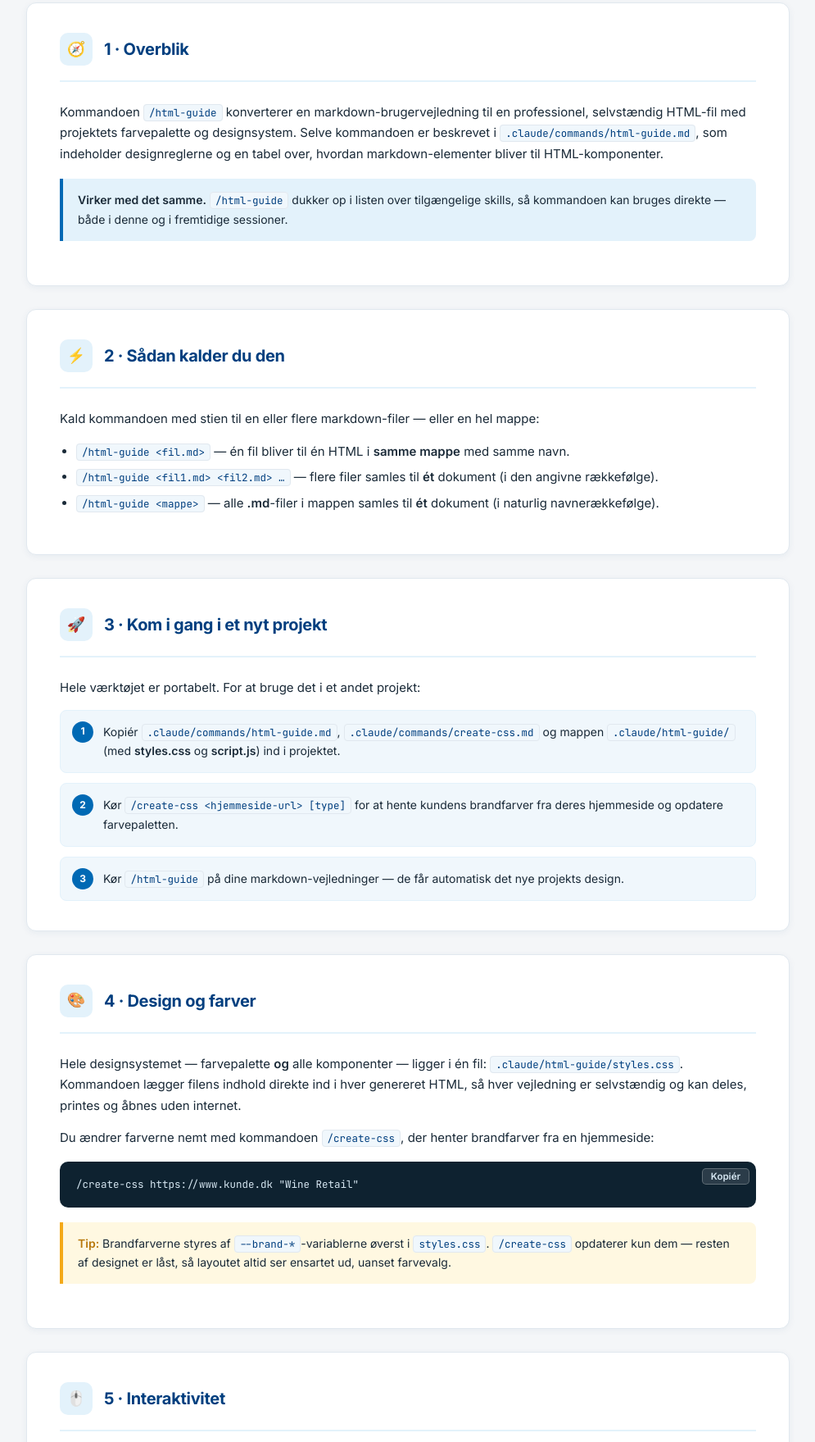
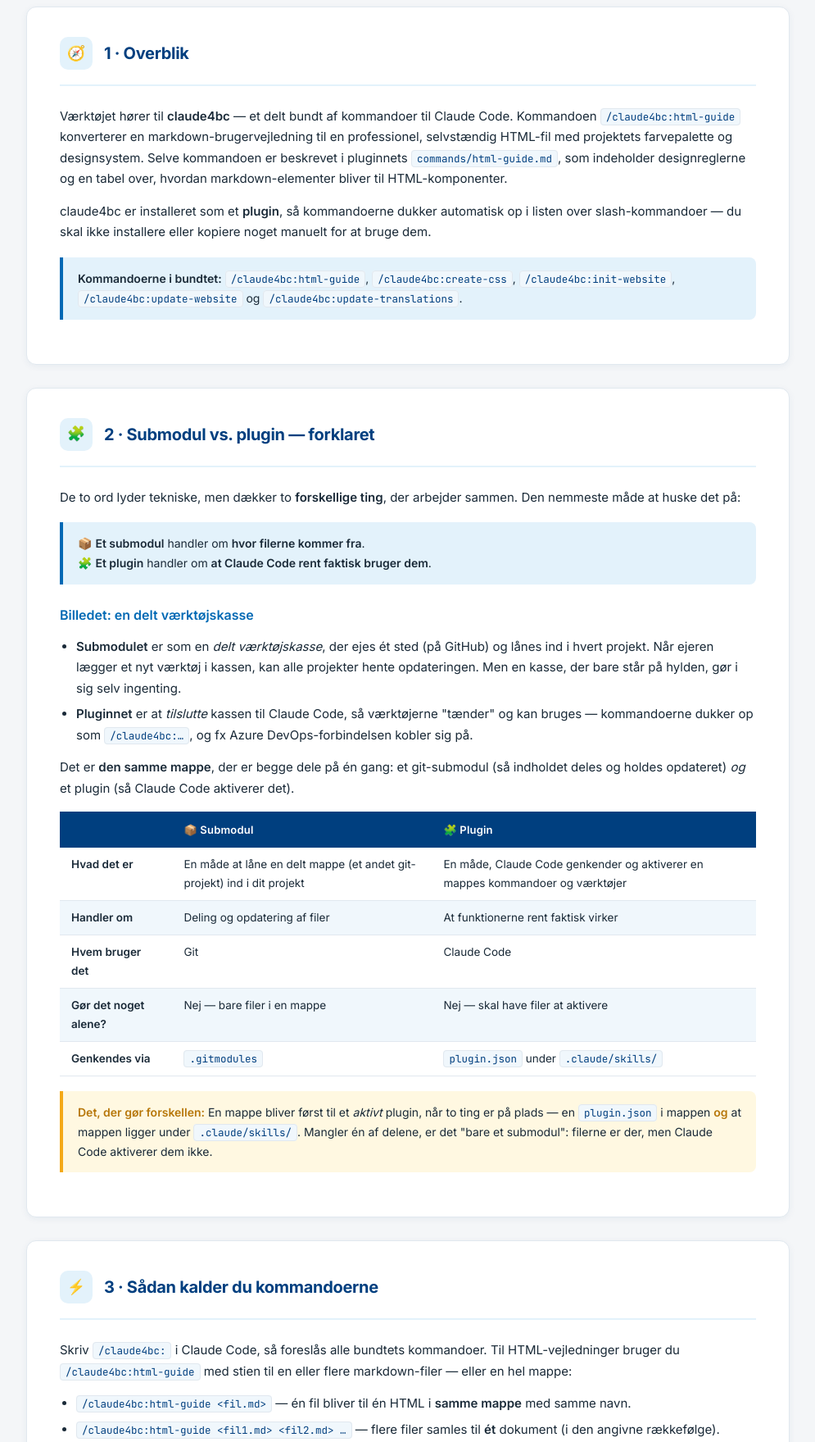
Before and after one commit to pkretzmann/Claude4BC, a plain HTML site: page html-guide/Sådan anvendes Html guide.html in a window 1280 px wide. Shown: the part 520-2279 px from the top of the page at 82% size, without its empty margins (142-1137 px from the left). Drawn offline with Linux system fonts and the light colour scheme.

Commit message:
Update HTML guide to reflect new command structure and terminology; replace references to /html-guide with /claude4bc:html-guide, and enhance section titles and descriptions for clarity on plugin functionality and usage.

```diff
--- a/html-guide/Sådan anvendes Html guide.html
+++ b/html-guide/Sådan anvendes Html guide.html
@@ -9,13 +9,13 @@
   <style>
 /* ============================================================
    html-guide — canonical stylesheet
-   The /html-guide command reads this file and inlines it verbatim
+   The /claude4bc:html-guide command reads this file and inlines it verbatim
    into the generated HTML's <style>. Do NOT rewrite CSS from memory.
    ============================================================ */
 
 /* ============================================================
    BRAND — the ONLY per-project edit zone.
-   Edit these by hand, or run:  /create-css <website-url> [type]
+   Edit these by hand, or run:  /claude4bc:create-css <website-url> [type]
    Company: <Company/Project Name>
    ============================================================ */
 :root {
@@ -548,12 +548,12 @@
 <header>
   <div class="header-badge">Business Central · Dokumentationsværktøj</div>
   <h1>Sådan anvendes Html-guide</h1>
-  <p>Sådan laver du flotte, selvstændige HTML-vejledninger fra dine markdown-filer — og hvordan du tilpasser farver og interaktivitet.</p>
+  <p>Sådan laver du flotte, selvstændige HTML-vejledninger fra dine markdown-filer — og hvad det vil sige, at værktøjet kører som et <strong>plugin</strong>.</p>
   <div class="header-pills">
     <span class="pill">⚡ Slash-kommando</span>
-    <span class="pill">🎨 styles.css</span>
-    <span class="pill">🧩 script.js</span>
-    <span class="pill">📦 Portabel</span>
+    <span class="pill">🧩 Claude Code-plugin</span>
+    <span class="pill">📦 Delt via git-submodul</span>
+    <span class="pill">🎨 Eget design</span>
   </div>
 </header>
 
@@ -563,10 +563,11 @@
     <h2>Indholdsfortegnelse</h2>
     <ol>
       <li><a href="#overblik">1 · Overblik</a></li>
-      <li><a href="#brug">2 · Sådan kalder du den</a></li>
-      <li><a href="#kom-i-gang">3 · Kom i gang i et nyt projekt</a></li>
-      <li><a href="#design">4 · Design og farver</a></li>
-      <li><a href="#interaktivitet">5 · Interaktivitet</a></li>
+      <li><a href="#submodul-plugin">2 · Submodul vs. plugin — forklaret</a></li>
+      <li><a href="#brug">3 · Sådan kalder du kommandoerne</a></li>
+      <li><a href="#kom-i-gang">4 · Kom i gang i et nyt projekt</a></li>
+      <li><a href="#design">5 · Design og farver</a></li>
+      <li><a href="#interaktivitet">6 · Interaktivitet</a></li>
     </ol>
   </nav>
 
@@ -576,62 +577,103 @@
       <div class="section-icon">🧭</div>
       <h2>1 · Overblik</h2>
     </div>
-    <p>Kommandoen <code>/html-guide</code> konverterer en markdown-brugervejledning til en professionel, selvstændig HTML-fil med projektets farvepalette og designsystem. Selve kommandoen er beskrevet i <code>.claude/commands/html-guide.md</code>, som indeholder designreglerne og en tabel over, hvordan markdown-elementer bliver til HTML-komponenter.</p>
-    <div class="info-box"><strong>Virker med det samme.</strong> <code>/html-guide</code> dukker op i listen over tilgængelige skills, så kommandoen kan bruges direkte — både i denne og i fremtidige sessioner.</div>
+    <p>Værktøjet hører til <strong>claude4bc</strong> — et delt bundt af kommandoer til Claude Code. Kommandoen <code>/claude4bc:html-guide</code> konverterer en markdown-brugervejledning til en professionel, selvstændig HTML-fil med projektets farvepalette og designsystem. Selve kommandoen er beskrevet i pluginnets <code>commands/html-guide.md</code>, som indeholder designreglerne og en tabel over, hvordan markdown-elementer bliver til HTML-komponenter.</p>
+    <p>claude4bc er installeret som et <strong>plugin</strong>, så kommandoerne dukker automatisk op i listen over slash-kommandoer — du skal ikke installere eller kopiere noget manuelt for at bruge dem.</p>
+    <div class="info-box"><strong>Kommandoerne i bundtet:</strong> <code>/claude4bc:html-guide</code>, <code>/claude4bc:create-css</code>, <code>/claude4bc:init-website</code>, <code>/claude4bc:update-website</code> og <code>/claude4bc:update-translations</code>.</div>
   </div>
 
-  <!-- ── 2 Brug ── -->
+  <!-- ── 2 Submodul vs plugin ── -->
+  <div class="section" id="submodul-plugin">
+    <div class="section-header">
+      <div class="section-icon">🧩</div>
+      <h2>2 · Submodul vs. plugin — forklaret</h2>
+    </div>
+    <p>De to ord lyder tekniske, men dækker to <strong>forskellige ting</strong>, der arbejder sammen. Den nemmeste måde at huske det på:</p>
+
+    <div class="info-box">
+      📦 <strong>Et submodul</strong> handler om <strong>hvor filerne kommer fra</strong>.<br>
+      🧩 <strong>Et plugin</strong> handler om <strong>at Claude Code rent faktisk bruger dem</strong>.
+    </div>
+
+    <h3>Billedet: en delt værktøjskasse</h3>
+    <ul class="bullets">
+      <li><strong>Submodulet</strong> er som en <em>delt værktøjskasse</em>, der ejes ét sted (på GitHub) og lånes ind i hvert projekt. Når ejeren lægger et nyt værktøj i kassen, kan alle projekter hente opdateringen. Men en kasse, der bare står på hylden, gør i sig selv ingenting.</li>
+      <li><strong>Pluginnet</strong> er at <em>tilslutte</em> kassen til Claude Code, så værktøjerne "tænder" og kan bruges — kommandoerne dukker op som <code>/claude4bc:…</code>, og fx Azure DevOps-forbindelsen kobler sig på.</li>
+    </ul>
+    <p>Det er <strong>den samme mappe</strong>, der er begge dele på én gang: et git-submodul (så indholdet deles og holdes opdateret) <em>og</em> et plugin (så Claude Code aktiverer det).</p>
+
+    <div class="table-wrap">
+      <table>
+        <thead><tr><th>&nbsp;</th><th>📦 Submodul</th><th>🧩 Plugin</th></tr></thead>
+        <tbody>
+          <tr><td><strong>Hvad det er</strong></td><td>En måde at låne en delt mappe (et andet git-projekt) ind i dit projekt</td><td>En måde, Claude Code genkender og aktiverer en mappes kommandoer og værktøjer</td></tr>
+          <tr><td><strong>Handler om</strong></td><td>Deling og opdatering af filer</td><td>At funktionerne rent faktisk virker</td></tr>
+          <tr><td><strong>Hvem bruger det</strong></td><td>Git</td><td>Claude Code</td></tr>
+          <tr><td><strong>Gør det noget alene?</strong></td><td>Nej — bare filer i en mappe</td><td>Nej — skal have filer at aktivere</td></tr>
+          <tr><td><strong>Genkendes via</strong></td><td><code>.gitmodules</code></td><td><code>plugin.json</code> under <code>.claude/skills/</code></td></tr>
+        </tbody>
+      </table>
+    </div>
+
+    <div class="note"><strong>Det, der gør forskellen:</strong> En mappe bliver først til et <em>aktivt</em> plugin, når to ting er på plads — en <code>plugin.json</code> i mappen <strong>og</strong> at mappen ligger under <code>.claude/skills/</code>. Mangler én af delene, er det "bare et submodul": filerne er der, men Claude Code aktiverer dem ikke.</div>
+  </div>
+
+  <!-- ── 3 Brug ── -->
   <div class="section" id="brug">
     <div class="section-header">
       <div class="section-icon">⚡</div>
-      <h2>2 · Sådan kalder du den</h2>
+      <h2>3 · Sådan kalder du kommandoerne</h2>
     </div>
-    <p>Kald kommandoen med stien til en eller flere markdown-filer — eller en hel mappe:</p>
+    <p>Skriv <code>/claude4bc:</code> i Claude Code, så foreslås alle bundtets kommandoer. Til HTML-vejledninger bruger du <code>/claude4bc:html-guide</code> med stien til en eller flere markdown-filer — eller en hel mappe:</p>
     <ul class="bullets">
-      <li><code>/html-guide &lt;fil.md&gt;</code> — én fil bliver til én HTML i <strong>samme mappe</strong> med samme navn.</li>
-      <li><code>/html-guide &lt;fil1.md&gt; &lt;fil2.md&gt; …</code> — flere filer samles til <strong>ét</strong> dokument (i den angivne rækkefølge).</li>
-      <li><code>/html-guide &lt;mappe&gt;</code> — alle <strong>.md</strong>-filer i mappen samles til <strong>ét</strong> dokument (i naturlig navnerækkefølge).</li>
+      <li><code>/claude4bc:html-guide &lt;fil.md&gt;</code> — én fil bliver til én HTML i <strong>samme mappe</strong> med samme navn.</li>
+      <li><code>/claude4bc:html-guide &lt;fil1.md&gt; &lt;fil2.md&gt; …</code> — flere filer samles til <strong>ét</strong> dokument (i den angivne rækkefølge).</li>
+      <li><code>/claude4bc:html-guide &lt;mappe&gt;</code> — alle <strong>.md</strong>-filer i mappen samles til <strong>ét</strong> dokument (i naturlig navnerækkefølge).</li>
     </ul>
+    <div class="note"><strong>⚠ Bemærk:</strong> Et nyt plugin — eller ændringer i det — opdages først efter en <strong>genstart</strong> af Claude Code (eller med kommandoen <code>/reload-plugins</code>).</div>
   </div>
 
-  <!-- ── 3 Kom i gang ── -->
+  <!-- ── 4 Kom i gang ── -->
   <div class="section" id="kom-i-gang">
     <div class="section-header">
       <div class="section-icon">🚀</div>
-      <h2>3 · Kom i gang i et nyt projekt</h2>
+      <h2>4 · Kom i gang i et nyt projekt</h2>
     </div>
-    <p>Hele værktøjet er portabelt. For at bruge det i et andet projekt:</p>
+    <p>Fordi værktøjet er et delt submodul, der virker som et plugin, skal du <strong>ikke kopiere filer manuelt</strong>. Du låner bundtet ind under projektets <code>.claude/skills/</code>, og Claude Code aktiverer det automatisk:</p>
     <ol class="steps">
-      <li>Kopiér <code>.claude/commands/html-guide.md</code>, <code>.claude/commands/create-css.md</code> og mappen <code>.claude/html-guide/</code> (med <strong>styles.css</strong> og <strong>script.js</strong>) ind i projektet.</li>
-      <li>Kør <code>/create-css &lt;hjemmeside-url&gt; [type]</code> for at hente kundens brandfarver fra deres hjemmeside og opdatere farvepaletten.</li>
-      <li>Kør <code>/html-guide</code> på dine markdown-vejledninger — de får automatisk det nye projekts design.</li>
+      <li>Tilføj submodulet under <code>.claude/skills/</code> i projektet:<br><code>git submodule add &lt;repo-url&gt; .claude/skills/claude4bc</code></li>
+      <li><strong>Genstart Claude Code.</strong> Mappen indeholder en <code>plugin.json</code>, så den loades automatisk som pluginnet <code>claude4bc</code> — og kommandoerne <code>/claude4bc:…</code> dukker op.</li>
+      <li>Kør <code>/claude4bc:create-css &lt;hjemmeside-url&gt; [type]</code> for at hente kundens brandfarver og oprette projektets eget <code>.website/styles.css</code>.</li>
+      <li>Kør <code>/claude4bc:html-guide</code> på dine markdown-vejledninger — de får automatisk projektets design.</li>
     </ol>
+    <div class="info-box"><strong>Vigtigt om placering:</strong> Pluginnet skal ligge under <strong>den mappe, du åbner Claude Code i</strong> (projektets egen <code>.claude/skills/</code>). Ligger det et niveau højere oppe — fx i en fælles monorepo-rod — bliver det <em>ikke</em> fundet.</div>
   </div>
 
-  <!-- ── 4 Design og farver ── -->
+  <!-- ── 5 Design og farver ── -->
   <div class="section" id="design">
     <div class="section-header">
       <div class="section-icon">🎨</div>
-      <h2>4 · Design og farver</h2>
+      <h2>5 · Design og farver</h2>
     </div>
-    <p>Hele designsystemet — farvepalette <strong>og</strong> alle komponenter — ligger i én fil: <code>.claude/html-guide/styles.css</code>. Kommandoen lægger filens indhold direkte ind i hver genereret HTML, så hver vejledning er selvstændig og kan deles, printes og åbnes uden internet.</p>
-    <p>Du ændrer farverne nemt med kommandoen <code>/create-css</code>, der henter brandfarver fra en hjemmeside:</p>
-    <pre><code>/create-css https://www.kunde.dk "Wine Retail"</code></pre>
-    <div class="note"><strong>Tip:</strong> Brandfarverne styres af <code>--brand-*</code>-variablerne øverst i <code>styles.css</code>. <code>/create-css</code> opdaterer kun dem — resten af designet er låst, så layoutet altid ser ensartet ud, uanset farvevalg.</div>
+    <p>Hele designsystemet — farvepalette <strong>og</strong> alle komponenter — ligger i pluginnets <code>html-guide/styles-default.css</code>. Kommandoen lægger filens indhold direkte ind i hver genereret HTML, så hver vejledning er selvstændig og kan deles, printes og åbnes uden internet.</p>
+    <p>Vil du give et bestemt projekt sine egne brandfarver, opretter du <code>.website/styles.css</code> i projektet — den bruges automatisk frem for standarden. Det nemmeste er kommandoen <code>/claude4bc:create-css</code>, der henter brandfarver fra en hjemmeside og laver filen for dig:</p>
+    <pre><code>/claude4bc:create-css https://www.kunde.dk "Wine Retail"</code></pre>
+    <div class="note"><strong>Tip:</strong> Brandfarverne styres af <code>--brand-*</code>-variablerne øverst i stylesheetet. <code>/claude4bc:create-css</code> opdaterer kun dem — resten af designet er låst, så layoutet altid ser ensartet ud, uanset farvevalg.</div>
   </div>
 
-  <!-- ── 5 Interaktivitet ── -->
+  <!-- ── 6 Interaktivitet ── -->
   <div class="section" id="interaktivitet">
     <div class="section-header">
       <div class="section-icon">🖱️</div>
-      <h2>5 · Interaktivitet</h2>
+      <h2>6 · Interaktivitet</h2>
     </div>
-    <p>Vejledningerne er <strong>interaktive som standard</strong>. Et lille JavaScript-lag (i <code>.claude/html-guide/script.js</code>) tilføjer automatisk:</p>
+    <p>Vejledningerne er <strong>interaktive som standard</strong>. Et lille JavaScript-lag (i pluginnets <code>html-guide/script.js</code>) tilføjer automatisk:</p>
     <ul class="bullets">
       <li>Blød scroll og fremhævning af det aktive punkt i indholdsfortegnelsen (prøv at scrolle på denne side).</li>
       <li>Kopiér-knap på kodeblokke (se knappen i feltet ovenfor).</li>
       <li>"Fold alle ud/ind" på FAQ-sektioner.</li>
-      <li>En "til toppen"-knap, der dukker op nederst til højre, når du scroller.</li>
+      <li>En læse-fremgangslinje i toppen og en "til toppen"-knap, der dukker op, når du scroller.</li>
+      <li>En søgeboks på FAQ-sektioner, der filtrerer spørgsmålene mens du skriver.</li>
     </ul>
     <p>Alt fungerer også <strong>uden</strong> JavaScript — laget tilføjer kun ekstra bekvemmelighed og skjuler sig selv ved print.</p>
   </div>
@@ -639,7 +681,7 @@
 </div>
 
 <footer>
-  <strong>Kretzmann ApS</strong> · Dokumentationsværktøj · html-guide · Opdateret juni 2026
+  <strong>Kretzmann ApS</strong> · claude4bc-plugin · html-guide · Opdateret juni 2026
 </footer>
 
 <script>
```
